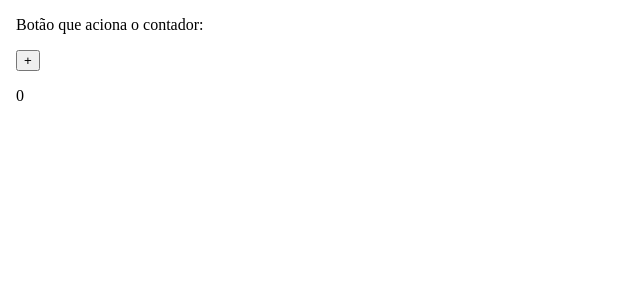
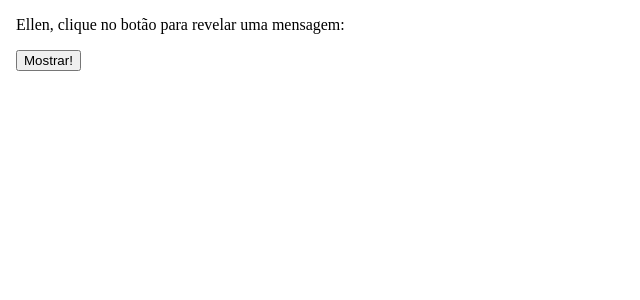
Before and after one commit to julianodamasiosbp/clone-tabnews, a Next.js app: page / in a window 1280 px wide. Shown: the top 300 px of the page, without its empty margins (0-640 px from the left). Built offline with nearby package versions, Linux system fonts and the light colour scheme.

Commit message:
Adiciona novo texto para Ellen

```diff
--- a/pages/index.js
+++ b/pages/index.js
@@ -1,21 +1,21 @@
 import { useState } from 'react';
 
 function Home() {
-    const [contador, setContador] = useState(0);
+    const [mensagem, setMensagem] = useState('');
 
-    function add() {
-        setContador(contador + 1);
+    function revelarMensagem() {
+        setMensagem('Eu te amo! 😍');
     }
     return (
         <div>
             <head>
-                <title>Contador</title>
+                <title>Mensagem Misteriosa</title>
             </head>
 
             <body>
-                <p>Botão que aciona o contador:</p>
-                <button type="button" onClick={add}>+</button>
-                <p id="contador">{contador}</p>
+                <p>Ellen, clique no botão para revelar uma mensagem:</p>
+                <button type="button" onClick={revelarMensagem}>Mostrar!</button>
+                <p>{mensagem}</p>
             </body>
         </div>
     );
```
